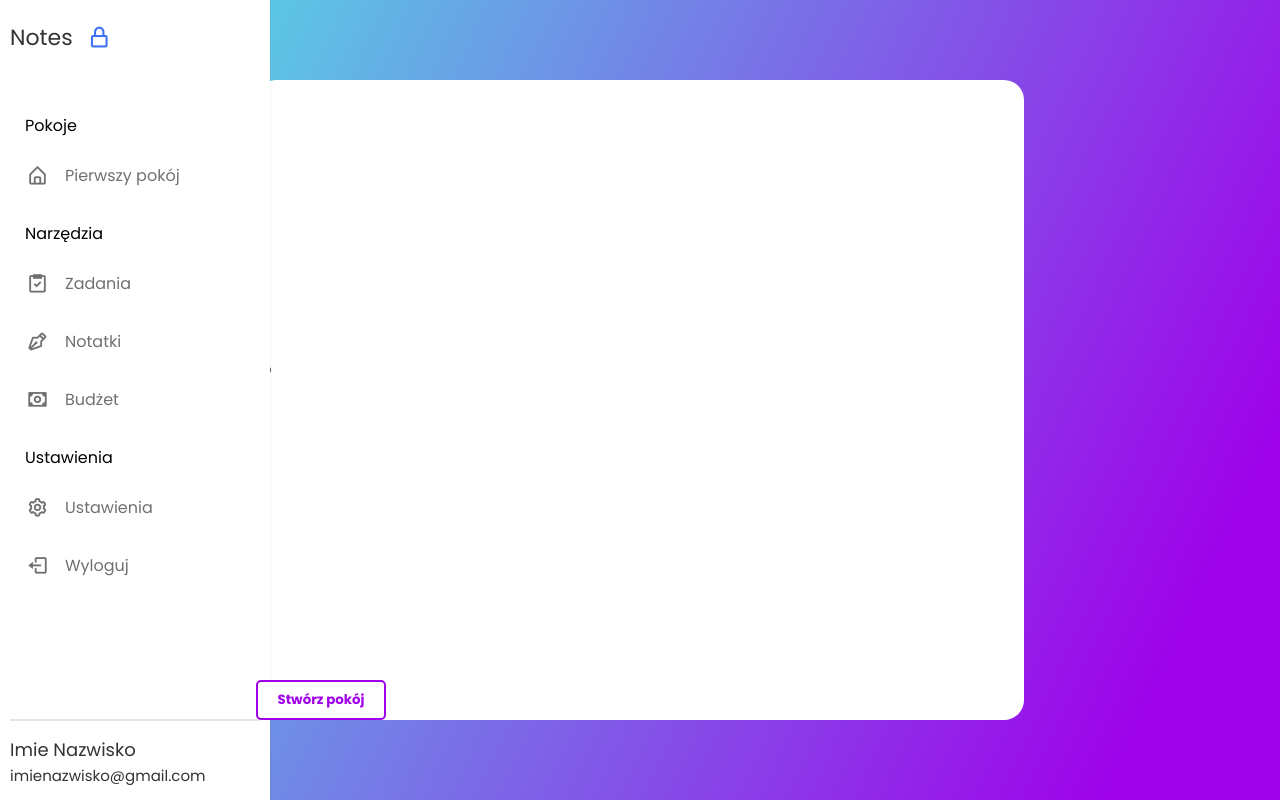
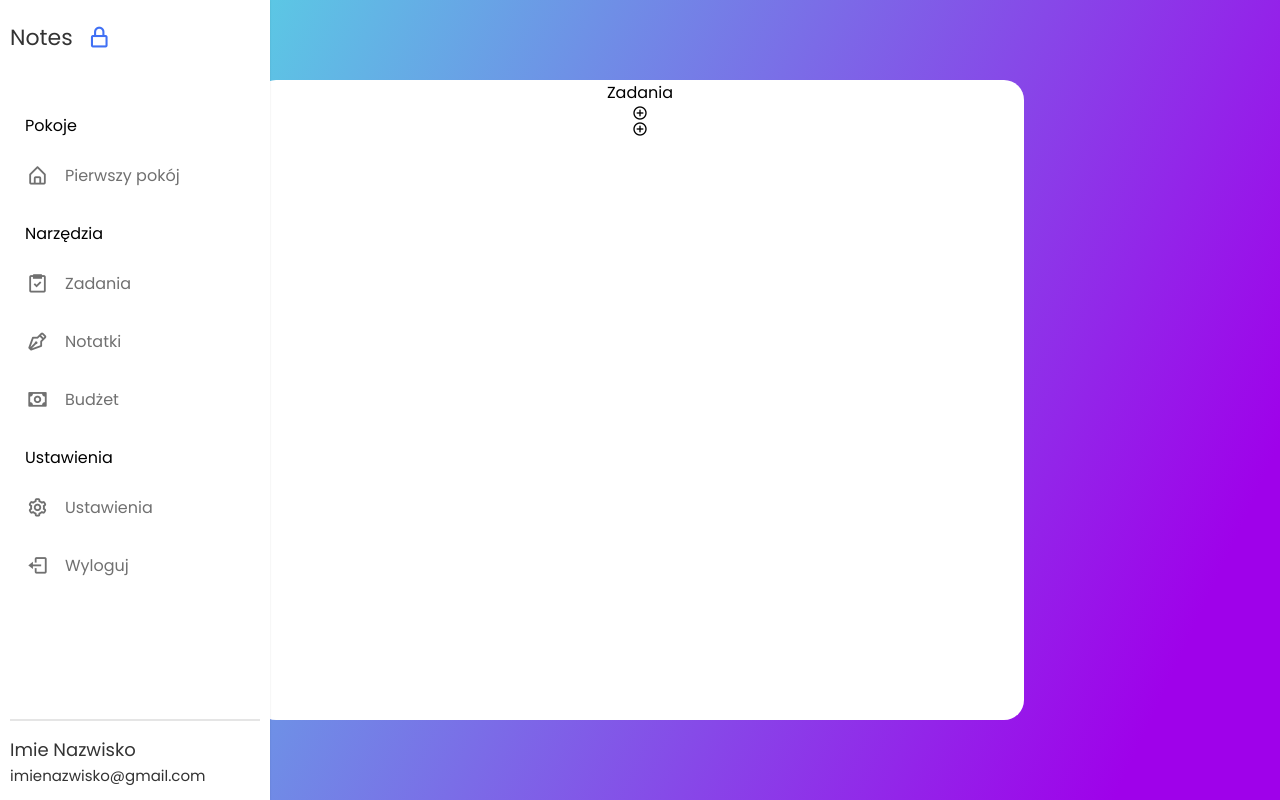
Before and after one commit to STycz/Notatnik, a PHP site: page /tasks.html in a window 1280 px wide. Run offline with PHP 8.4, Linux system fonts and the light colour scheme.

Commit message:
zmiany tasks v1.2

```diff
--- a/create_room_style.css
+++ b/create_room_style.css
@@ -217,18 +217,16 @@ body{
         background:  #9f01ea;
       }
 .tasks-section{
+  display: flex;
+  flex-direction: column;
+  flex-wrap: nowrap;
+  justify-content: flex-start;
+  align-items: center;
+  align-content: center;
   background-color: #fff;
   width: 60vw;
   height: 80vh;
   border-radius: 20px;
-  display: grid;
-  grid-template-columns: 1fr;
-  grid-template-rows: 2fr;
-  grid-column-gap: 20px;
-  grid-row-gap: 20px;
-  justify-items: stretch;
-  align-items: center;
-
 }
 
 
--- a/tasks.html
+++ b/tasks.html
@@ -87,10 +87,11 @@
 
     <!-- Navbar -->
     <div class="tasks-section">
+        <span class="title">Zadania</span>
+        <span class="line"></span>
         <i class="bx bx-plus-circle"></i>
-        <div>
-            <input class="create-btn" type="submit" value="Stwórz pokój">
-        </div>
+        <i class="bx bx-plus-circle"></i>
+
     </div>
   </body>
 </html>
```
